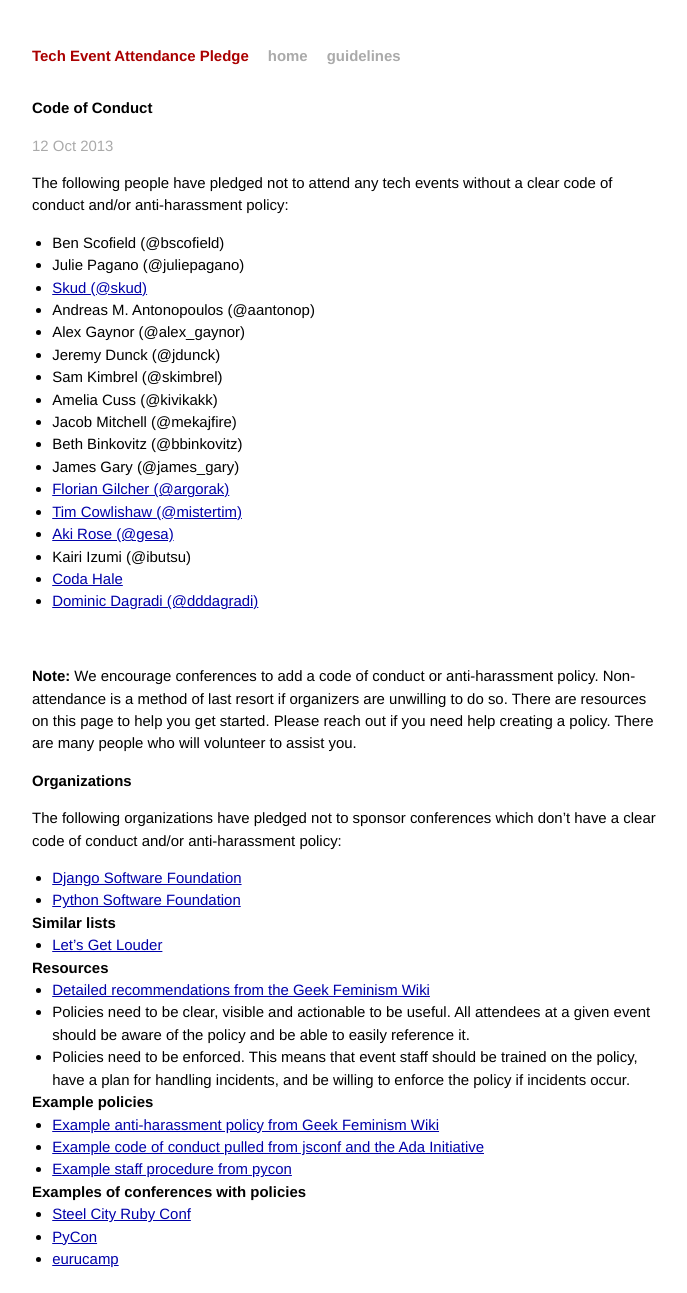
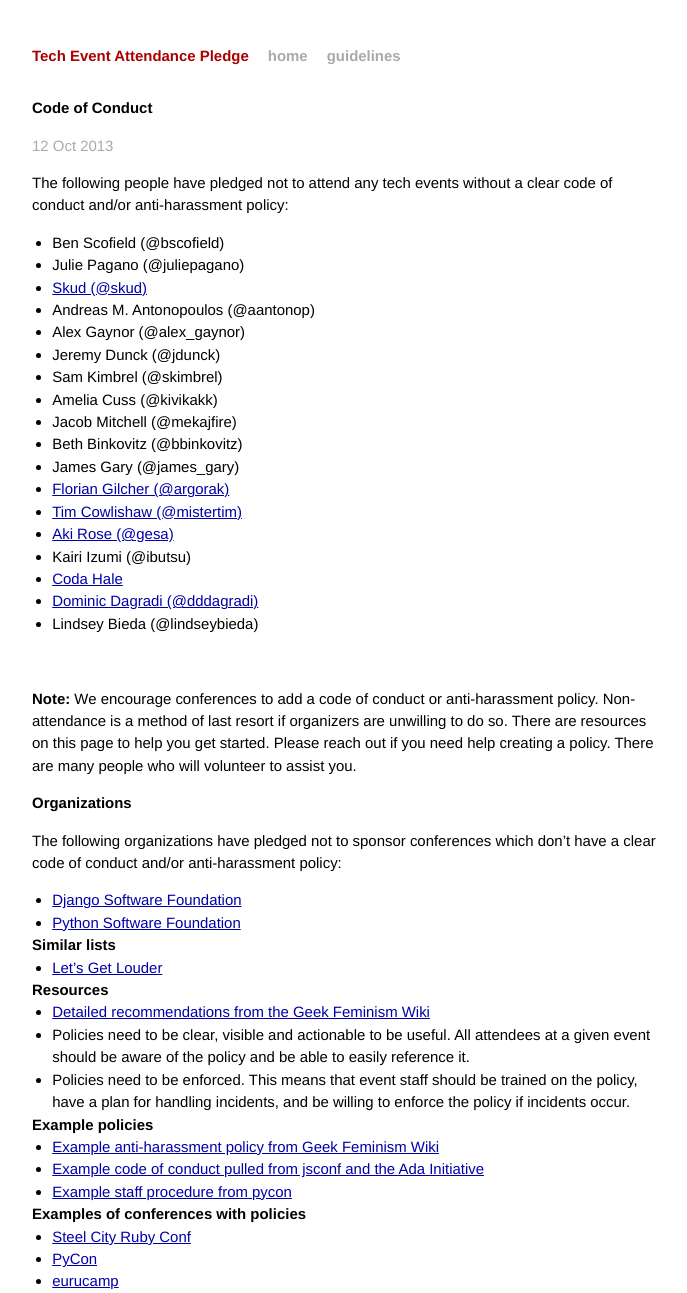
Before and after one commit to techtektek/tech-event-attendance-pledge.github.io, a Jekyll site: the page built from _posts/2013-10-12-code-of-conduct.markdown, in a window 1280 px wide. Shown: the whole page, without its empty margins (294-981 px from the left). Built offline with Jekyll 4.4.1, drawn with Linux system fonts in a browser that asks for light colours; Markdown is read by kramdown in place of the engine named in the settings; before the commit the page ends 1270 px from its top, so only the background shows below that.

Commit message:
Adding myself to the code of conduct pledge. :heart:

```diff
--- a/_posts/2013-10-12-code-of-conduct.markdown
+++ b/_posts/2013-10-12-code-of-conduct.markdown
@@ -24,6 +24,7 @@ clear code of conduct and/or anti-harassment policy:
 * Kairi Izumi (@ibutsu)
 * [Coda Hale](https://twitter.com/coda)
 * [Dominic Dagradi (@dddagradi)](https://twitter.com/dddagradi)
+* Lindsey Bieda (@lindseybieda)
 
 <br/>
 
```
